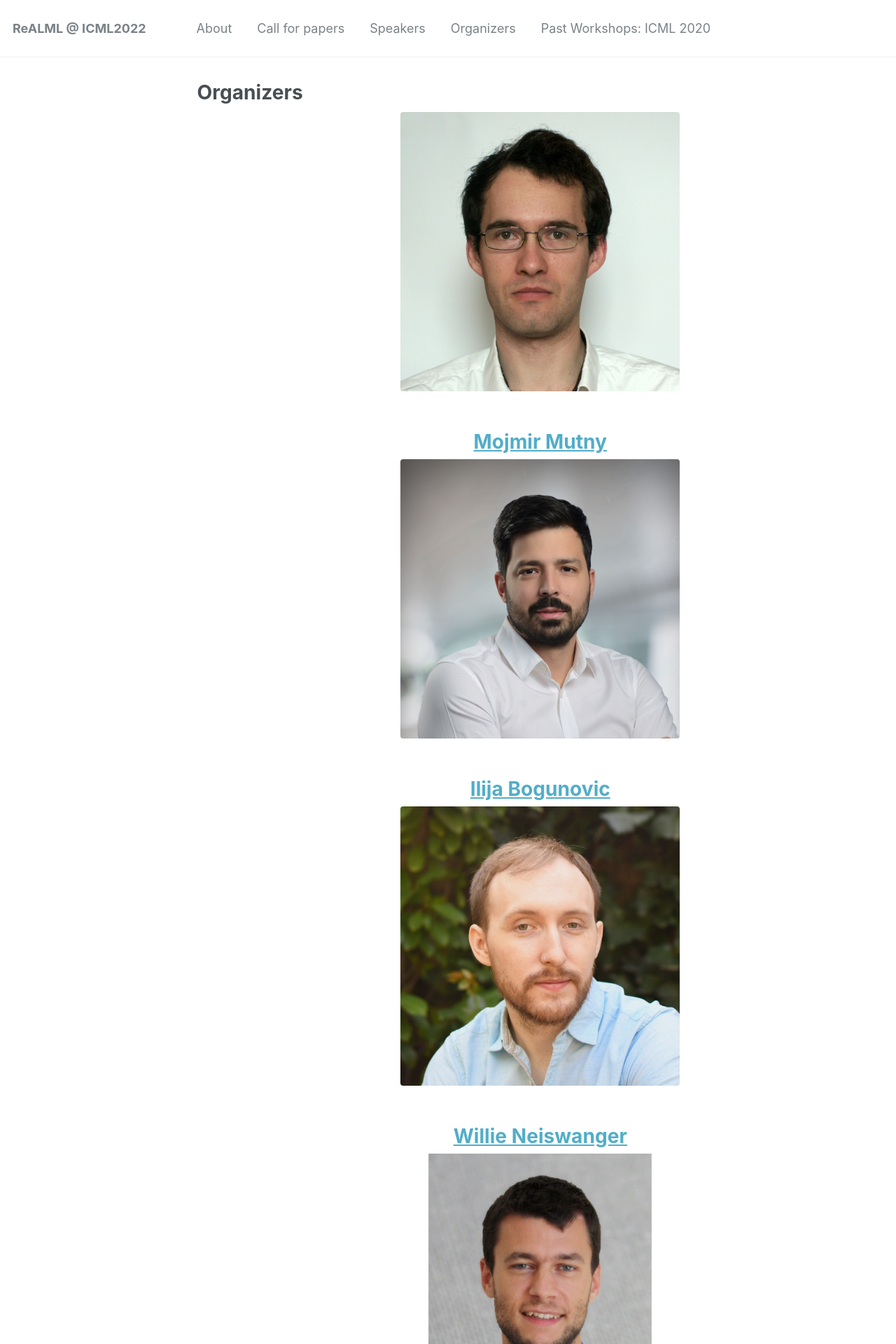
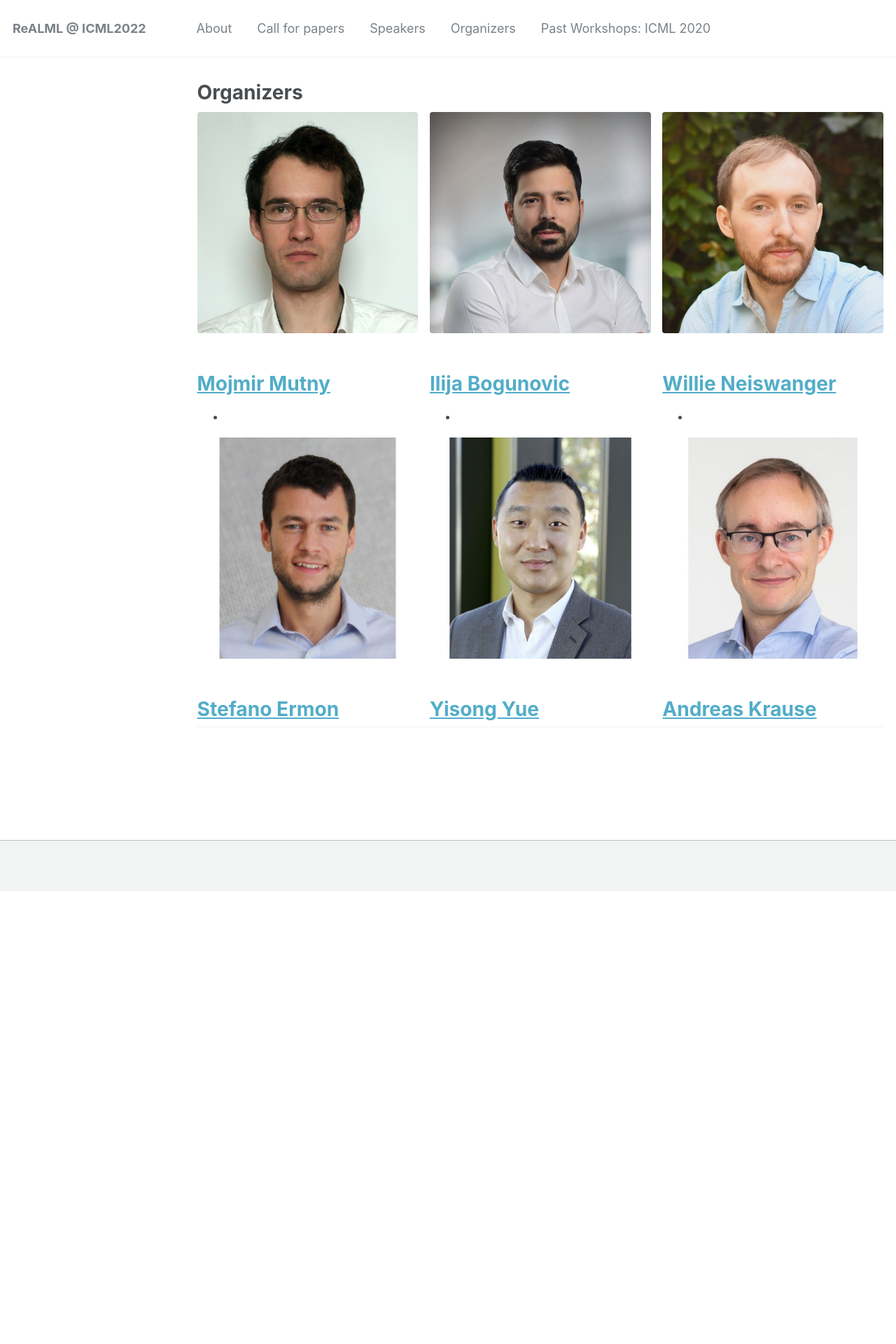
Before and after one commit to realworldml/icml2022, a Jekyll site: the page built from _pages/organizers.md, in a window 1280 px wide. Shown: the top 1920 px of the page at 70% size. Built offline with Jekyll 4.4.1, drawn with Linux system fonts in a browser that asks for light colours; after the commit the page ends 1273 px from its top, so only the background shows below that.

```diff
--- a/_pages/organizers.md
+++ b/_pages/organizers.md
@@ -7,13 +7,13 @@ author_profile: true
 feature_row:
   - image_path: organizer-images/mojmir.jpg
     title: <a href="https://mojmirmutny.github.io">Mojmir Mutny</a>
-    excerpt: "     "
+    excerpt: "-     "
   - image_path: organizer-images/ilija.jpg
     title: <a href="http://ilijabogunovic.com">Ilija Bogunovic</a>
-    excerpt: "     "
+    excerpt: "-     "
   - image_path: organizer-images/willie.jpg
     title: <a href="https://www.cs.cmu.edu/~wdn/">Willie Neiswanger</a>
-    excerpt: "     "
+    excerpt: "-     "
   - image_path: organizer-images/stefano.jpg
     title: <a href="https://cs.stanford.edu/~ermon/">Stefano Ermon</a>
     excerpt: "     "
@@ -28,4 +28,4 @@ feature_row:
 ---
 
 
-{% include feature_row type="center" %}
+{% include feature_row %}
```
